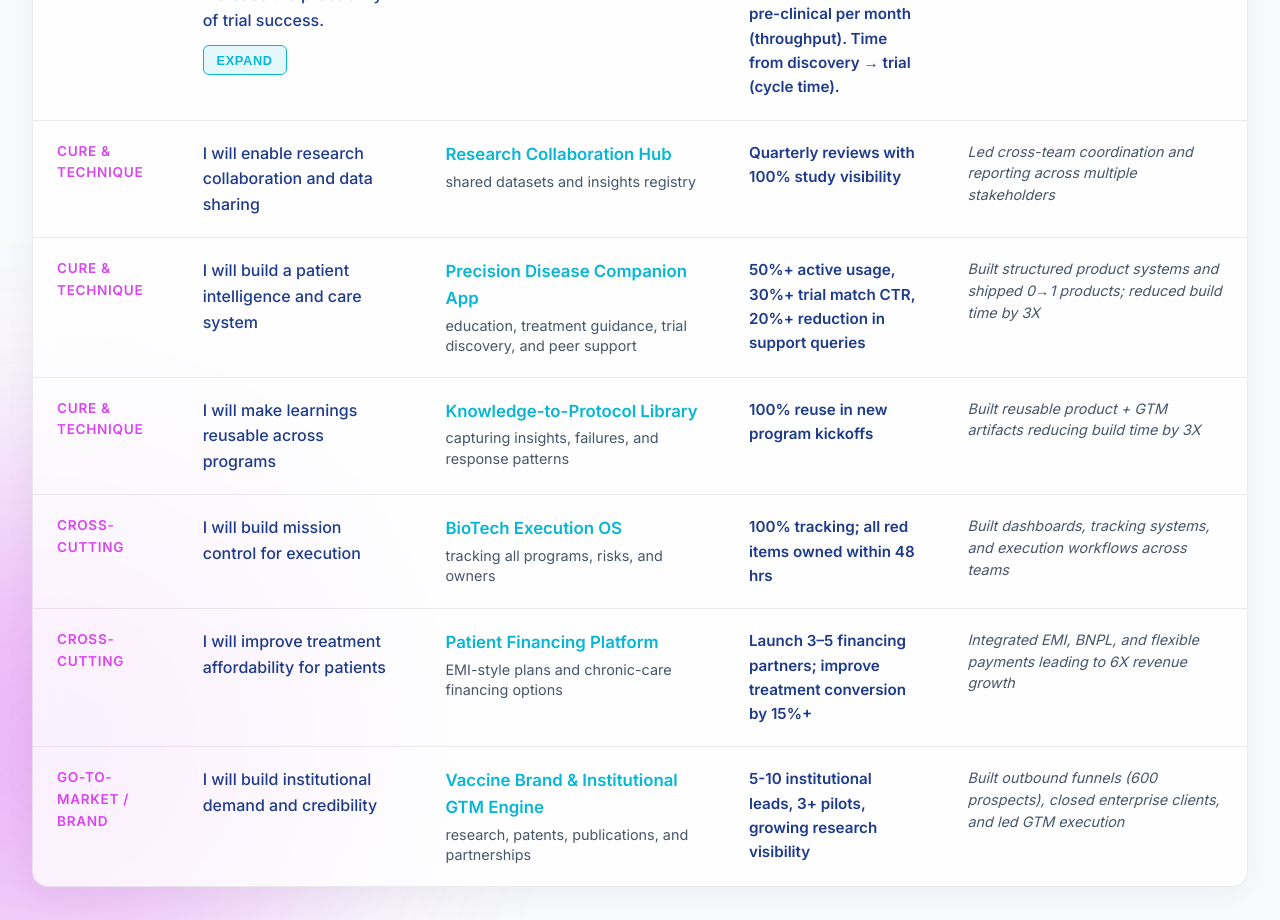
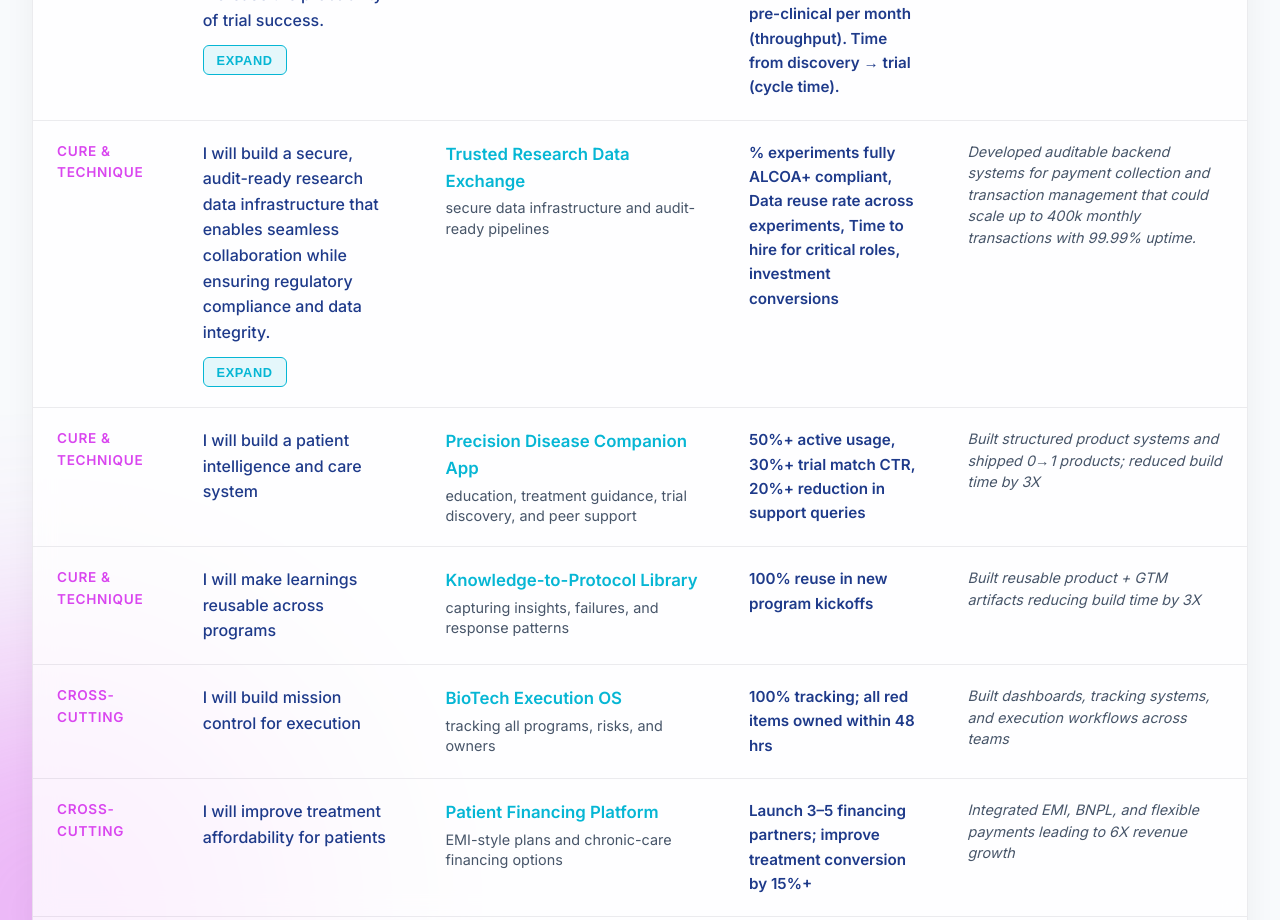
Before and after one commit to pran-av/popvax_pitch, a React (Vite) app: page / in a window 1280 px wide. Shown: the part 2000-2920 px from the top of the page. Built offline with nearby package versions, Linux system fonts and the light colour scheme.

Commit message:
Trusted Research Data Exchange

```diff
--- a/src/components/Roadmap.jsx
+++ b/src/components/Roadmap.jsx
@@ -67,11 +67,24 @@ const roadmapData = [
   },
   {
     front: "Cure & Technique",
-    pointer: "I will enable research collaboration and data sharing",
-    initiative: "Research Collaboration Hub",
-    initiativeDesc: "shared datasets and insights registry",
-    metric: "Quarterly reviews with 100% study visibility",
-    caseStudies: "Led cross-team coordination and reporting across multiple stakeholders"
+    pointer: "I will build a secure, audit-ready research data infrastructure that enables seamless collaboration while ensuring regulatory compliance and data integrity.",
+    initiative: "Trusted Research Data Exchange",
+    initiativeDesc: "secure data infrastructure and audit-ready pipelines",
+    metric: "% experiments fully ALCOA+ compliant, Data reuse rate across experiments, Time to hire for critical roles, investment conversions",
+    caseStudies: "Developed auditable backend systems for payment collection and transaction management that could scale up to 400k monthly transactions with 99.99% uptime.",
+    industryBehavior: [
+      "ALCOA+ principles for Good Laboratory Practices classification",
+      "Data Residency Requirements and GDPR for transfers",
+      "Either internal data sharing becomes a bottleneck and slows down research or becomes loose enough to risk data privacy",
+      "Difficulty finding talent"
+    ],
+    how: [
+      "Guardrails to avoid human errors: Machines should be linked to internal systems to record state, scientist info, and sample info digitally for every experiment.",
+      "AI driven audit logs so any mistakes are caught early instead of during regulatory audits risking the entire drug.",
+      "Implement Deny by Default data security architecture along with strict role based access control with multiparty approval system.",
+      "University programs to build interest in young scientists and include them in gaining research experience through internships.",
+      "Improve public brand reviews and work benefits to attract more talent."
+    ]
   },
   {
     front: "Cure & Technique",
```
Also changed, not shown: 1 other file (tests, documents, lock files or other folders).
